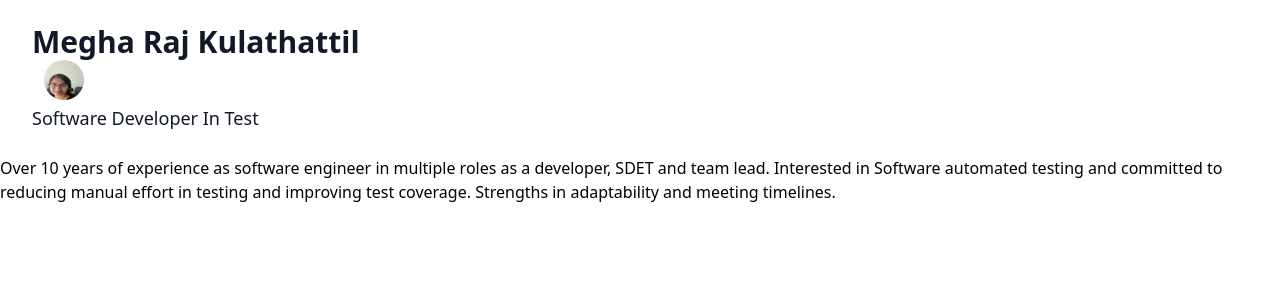
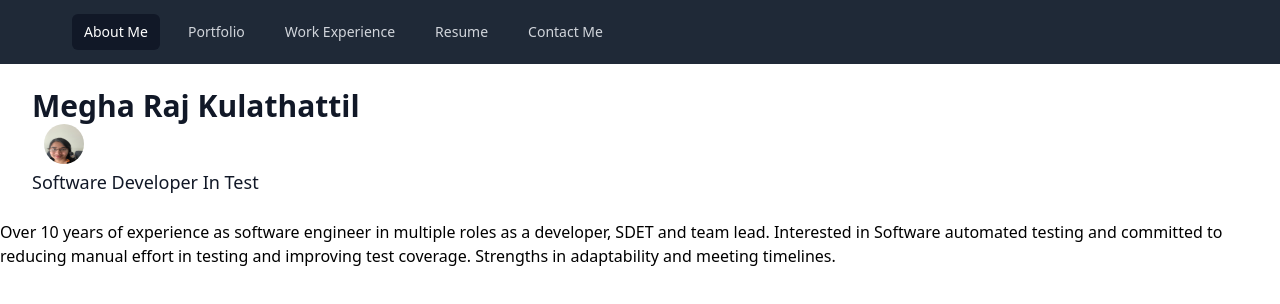
Before and after one commit to meghark/portfolio-react-tailwind-singlepage, a React (Create React App) app in the folder portfolio-react-singlepage/: page /portfolio in a window 1280 px wide. Shown: the top 304 px of the page. Built offline with nearby package versions, Linux system fonts and the light colour scheme.

Commit message:
Added header links

```diff
--- a/portfolio-react-singlepage/src/App.js
+++ b/portfolio-react-singlepage/src/App.js
@@ -1,10 +1,12 @@
 
 import './App.css';
 import About from './components/About';
+import Header from './components/Header';
 
 function App() {
   return (
     <div>
+      <Header></Header>
       <main>
         <About></About>
       </main>
--- /dev/null
+++ b/portfolio-react-singlepage/src/components/Header/index.js
@@ -0,0 +1,33 @@
+function Header() {
+
+
+    return (
+      <header>
+          <nav className="bg-gray-800">
+          <div className="max-w-7xl mx-auto px-4 sm:px-6 lg:px-8">
+            <div className="flex items-center justify-between h-16">
+              <div className="flex items-center">
+                <div className="hidden md:block">
+                  <div className="ml-10 flex items-baseline space-x-4">
+
+                    <a href="#" className="bg-gray-900 text-white px-3 py-2 rounded-md text-sm font-medium" aria-current="page">About Me</a>
+
+                    <a href="#portfolio" className="text-gray-300 hover:bg-gray-700 hover:text-white px-3 py-2 rounded-md text-sm font-medium">Portfolio</a>
+
+                    <a href="#workExperience" className="text-gray-300 hover:bg-gray-700 hover:text-white px-3 py-2 rounded-md text-sm font-medium">Work Experience</a>
+
+                    <a href="./assets/files/Megha kulathattil sample.pdf" target="_blank"  className="text-gray-300 hover:bg-gray-700 hover:text-white px-3 py-2 rounded-md text-sm font-medium">Resume</a>
+
+                    <a href="#contactMe" className="text-gray-300 hover:bg-gray-700 hover:text-white px-3 py-2 rounded-md text-sm font-medium">Contact Me</a>
+                  </div>
+                </div>
+              </div>
+
+            </div>
+          </div>
+      </nav>
+      </header>
+    );
+  }
+
+  export default Header;
```
